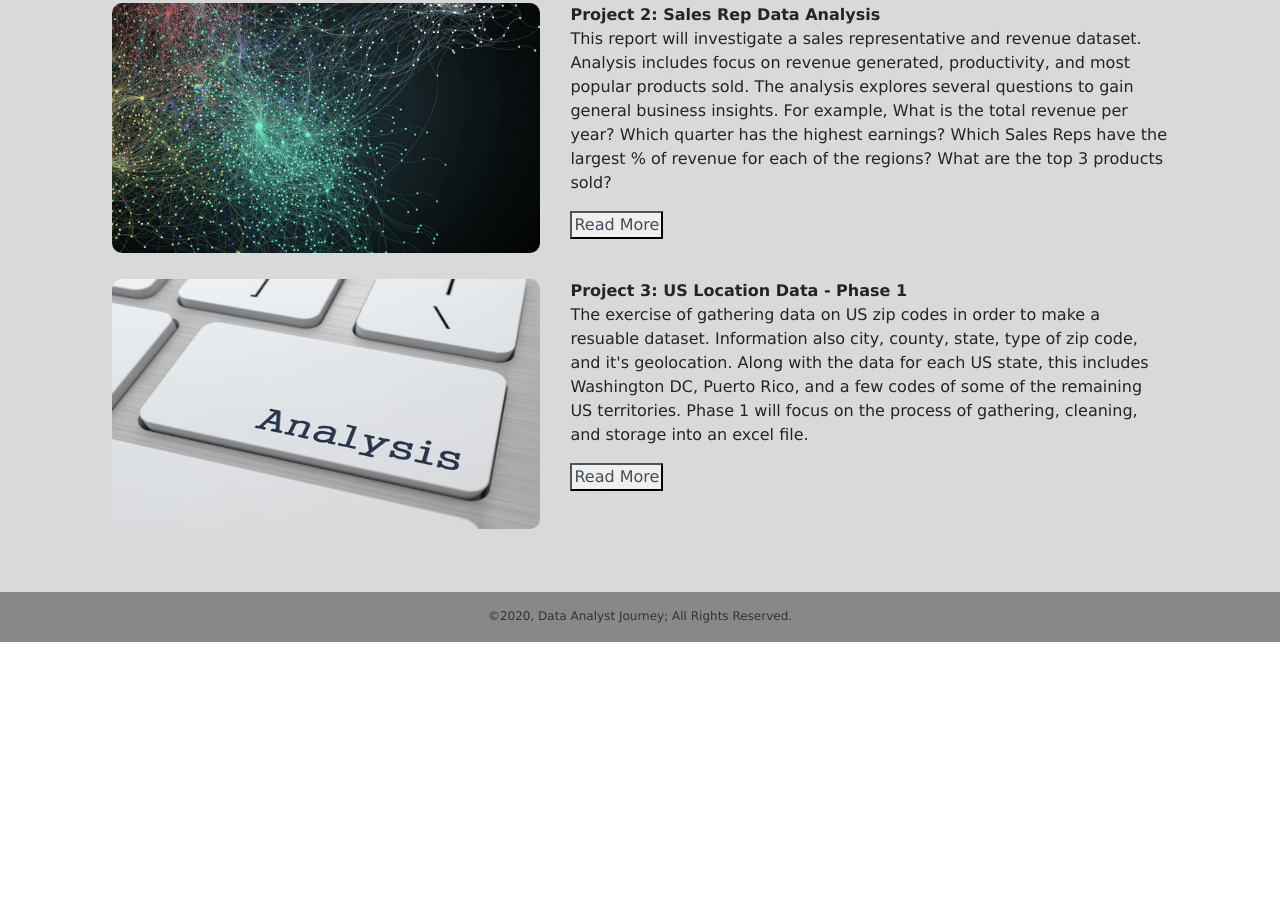
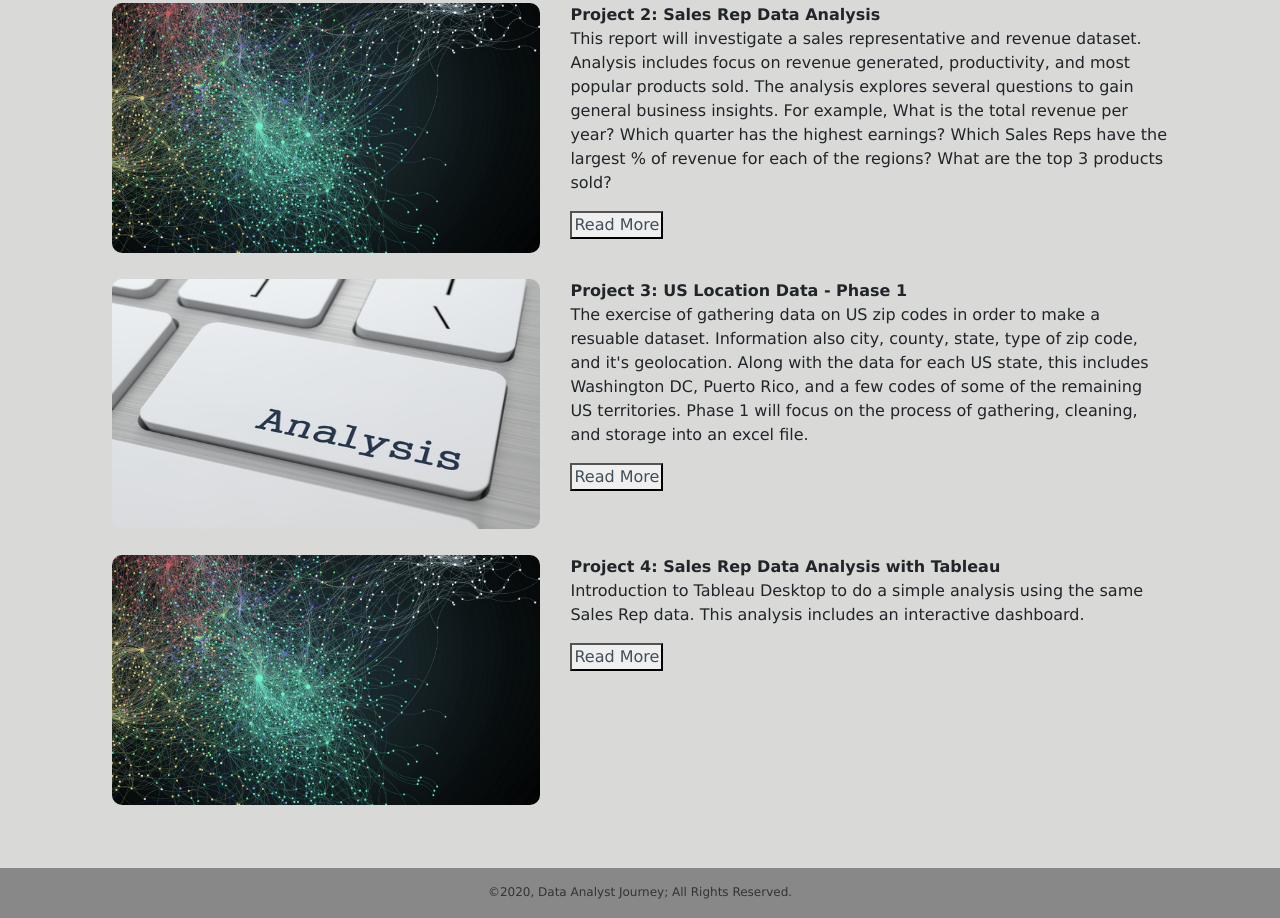
Before and after one commit to badickens/DA_portfolio, a plain HTML site: page index.html in a window 1280 px wide. Shown: the part 646-1564 px from the top of the page. Before the commit the page ends 1288 px from the top, so only its background shows below. Drawn offline with nearby package versions, Linux system fonts and the light colour scheme.

Commit message:
Added a proj 4 using Tableau

```diff
--- a/index.html
+++ b/index.html
@@ -88,6 +88,19 @@
                         <div class="col-md-1"></div>
                     </div>
                 </article>
+                <article class="post">
+                    <div class="row post_btn">
+                        <div class="col-md-1"></div>
+                        <img class="col-md-4 post_img" src="images/DS_bkgnd_img1.PNG" width=500, height=250 alt="scattered dots on a mesh of strings"/>
+                        <div class="col-md-6 post_desc">
+                            <div class="post_title">Project 4: Sales Rep Data Analysis with Tableau</div>
+                            <p>Introduction to Tableau Desktop to do a simple analysis using the same Sales Rep data. This analysis includes an interactive dashboard.
+                            </p>
+                            <button class="read_more_btn"><a href="https://public.tableau.com/views/SalesRep-ProductAnalysis/SalesRepProductAnalysis?:language=en&:display_count=y&publish=yes&:origin=viz_share_link" target="_blank">Read More</a></button>
+                        </div>
+                        <div class="col-md-1"></div>
+                    </div>
+                </article>
             </section>
         </main>
     </div> <!-- End of container-fluid -->
```
